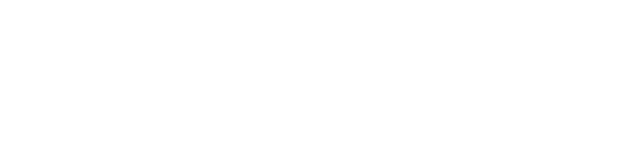
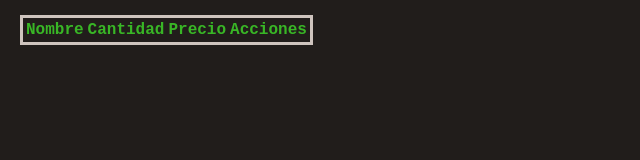
Before and after one commit to IgnacioCG28/Proyecto2_IgnacioCarmonaGonzalez, a plain HTML site: page Templates/servidor.html in a window 1280 px wide. Shown: the whole page, without its empty margins (0-640 px from the left). Drawn offline with Linux system fonts and the light colour scheme.

Commit message:
servidor css

```diff
--- a/Styles/servidor.css
+++ b/Styles/servidor.css
@@ -1,9 +1,3 @@
-/*Cambios generales/globales*/
-body,
-html {
-  height: 100%;
-}
-
 html {
     font-size: 62.5%;
     box-sizing: border-box;
@@ -15,16 +9,19 @@ html {
     box-sizing: inherit;
   }
 
-@font-face {
-  font-family: "W95FA";
-  src: url(/Assets/Fonts/W95FA/W95FA.otf);
+body {
+    font-size: 16px; /* 1rem = 10px */
+    margin: 0;
+    padding: 15px 20px;
+    min-height: 99%;
+    width: 100%;
+    min-width: 550px;
+   color: #39b626;
+    background: #211D1B;
+    font-family: cursor, monospace;
+    overflow-x: hidden;
   }
 
-body {
-  font-size: 16px; /* 1rem = 10px */
-  font-family: "W95FA", "Times New Roman";
-
-  display: flex;
-  justify-content: center;
-  align-items: center;
+ table{
+    border: solid #cec4be;
  }
--- a/Templates/servidor.html
+++ b/Templates/servidor.html
@@ -7,6 +7,17 @@
     <link rel="stylesheet" href="/Styles/servidor.css">
 </head>
 <body>
+    <table id="inventory-table" class="inventory-table-style">
+        <tr>
+            <th>Nombre</th>
+            <th>Cantidad</th>
+            <th>Precio</th>
+            <th>Acciones</th>
+        </tr>
+
+        <tbody id="clean-table"></tbody>
+
+    </table>
     <script src="/Scripts/main.js"></script>
 </body>
 </html>
```
Lines whose indentation alone changed are shown as unchanged.
